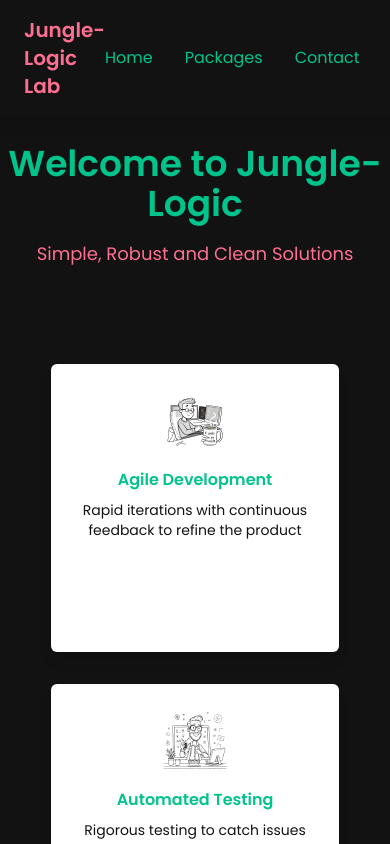
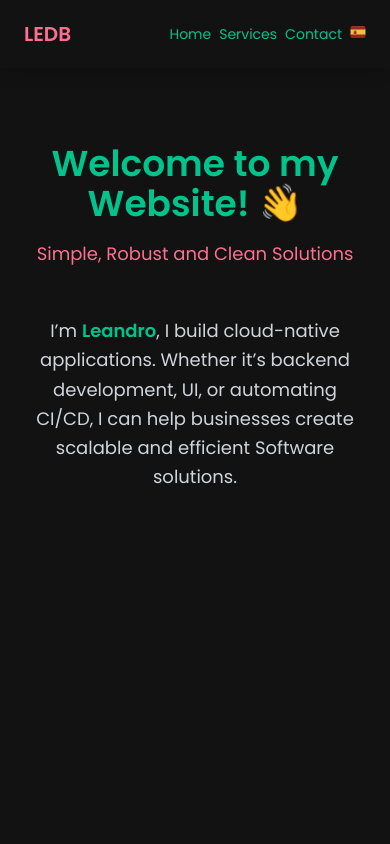
Before and after one commit to leandrodalbo/ledb, a React (Vite) app: page / in a window 390 px wide. Shown: the top 844 px of the page. Built offline with nearby package versions, Linux system fonts and the light colour scheme.

Commit message:
refactoring home component

```diff
--- a/index.html
+++ b/index.html
@@ -1,10 +1,13 @@
-<!doctype html>
+<!DOCTYPE html>
 <html lang="en">
   <head>
     <meta charset="UTF-8" />
     <meta name="viewport" content="width=device-width, initial-scale=1.0" />
-    <link href="https://fonts.googleapis.com/css2?family=Poppins:wght@400;600&display=swap" rel="stylesheet">
-    <title>Jungle-Logic</title>
+    <link
+      href="https://fonts.googleapis.com/css2?family=Poppins:wght@400;600&display=swap"
+      rel="stylesheet"
+    />
+    <title>LEDB</title>
   </head>
   <body>
     <div id="root"></div>
--- a/src/assets/homedata.ts
+++ b/src/assets/homedata.ts
@@ -1,50 +1,9 @@
 import { HomeAssets } from "../types";
 
-import dev0 from './svg/dev0.svg';
-import dev1 from './svg/dev1.svg';
-import dev2 from './svg/dev2.svg';
-import dev3 from './svg/dev3.svg';
-import dev4 from './svg/dev4.svg';
-
 export const homedata: HomeAssets = {
-    h1HeaderKey: "homeh1",
-    ptextKey: "homeptext",
-    cardItems: [
-        {
-            id: 0,
-            titleKey: "homecardItem0Tile",
-            textKey: "homecardItem0Text",
-            "icon": dev0
-        },
-        {
-            id: 1,
-            titleKey: "homecardItem1Tile",
-            textKey: "homecardItem1Text",
-            "icon": dev1
-        },
-        {
-            id: 2,
-            titleKey: "homecardItem2Tile",
-            textKey: "homecardItem2Text",
-            "icon": dev2
-        },
-        {
-            id: 3,
-            titleKey: "homecardItem3Tile",
-            textKey: "homecardItem3Text",
-            "icon": dev3
-        },
-        {
-            id: 4,
-            titleKey: "homecardItem4Tile",
-            textKey: "homecardItem4Text",
-            "icon": dev4
-        },
-        {
-            id: 5,
-            titleKey: "homecardItem5Tile",
-            textKey: "homecardItem5Text",
-            icon: dev0
-        }
-    ]
-}
+  h1HeaderKey: "homeh1",
+  ptextKey: "homeptext",
+  ptextKey2: "homeptext2",
+  beforeName: "bfName",
+  name: "Leandro",
+};
--- a/src/assets/navigation.ts
+++ b/src/assets/navigation.ts
@@ -1,14 +1,13 @@
-import { NavigationItems } from '../types';
+import { NavigationItems } from "../types";
 
-import esflag from './svg/es.svg';
-import enflag from './svg/en.svg';
-
+import esflag from "./svg/es.svg";
+import enflag from "./svg/en.svg";
 
 export const items: NavigationItems = {
-    jl: "Jungle-Logic Lab",
-    homeKey: "navhome",
-    packagesKey: "navPackages",
-    contactKey: "navContact",
-    es: esflag,
-    en: enflag
-}
+  brand: "LEDB",
+  homeKey: "navhome",
+  packagesKey: "navPackages",
+  contactKey: "navContact",
+  es: esflag,
+  en: enflag,
+};
--- a/src/home/Home.tsx
+++ b/src/home/Home.tsx
@@ -1,28 +1,36 @@
 import { HomeAssets } from "../types";
-import HomeItem from "./item/HomeItem";
-import { useTranslation } from 'react-i18next';
-
+import { useTranslation } from "react-i18next";
 
 interface HomeProps {
-  assets: HomeAssets
+  assets: HomeAssets;
 }
-
 
 const Home = ({ assets }: HomeProps) => {
   const { t } = useTranslation();
   return (
-    <section id="home" className="bg-darkBg text-lightText min-h-screen pt-24 text-center py-12 ">
+    <section
+      id="home"
+      className="bg-darkBg text-lightText min-h-screen pt-24 text-center py-12 "
+    >
+      <header className="text-center py-12">
+        <h1 className="text-4xl font-bold text-jungleGreen">
+          {t(assets.h1HeaderKey)}
+          <span className="inline-block animate-waving-hand ml-2">👋</span>
+        </h1>
+        <p className="text-lg text-junglePink mt-4">{t(assets.ptextKey)}</p>
+      </header>
 
-      <header className="text-center py-12">
-        <h1 className="text-4xl font-bold text-jungleGreen">{t(assets.h1HeaderKey)}</h1>
-        <p className="text-lg text-junglePink mt-4">{t(assets.ptextKey)}</p>
-      </header >
-      <article data-testid="cards" className="flex justify-center items-center flex-wrap gap-8 py-12">
-        {assets.cardItems.map((item) => (
-          <HomeItem key={item.id} icon={item.icon} text={t(item.textKey)} title={t(item.titleKey)} />
-        ))}
-      </article>
-    </section >
+      <p
+        data-testid="large-text"
+        className="text-lg text-gray-300 mx-auto text-center px-6 sm:px-12 md:px-20 lg:px-32 xl:px-40 max-w-3xl leading-relaxed"
+      >
+        {t(assets.beforeName)}
+        <span data-testid="name" className="font-semibold text-jungleGreen">
+          {assets.name}
+        </span>
+        {t(assets.ptextKey2)}
+      </p>
+    </section>
   );
 };
 
--- a/src/locales/en/translation.ts
+++ b/src/locales/en/translation.ts
@@ -1,37 +1,50 @@
 const en = {
   navhome: "Home",
-    navPackages: "Packages",
+  navPackages: "Services",
   navContact: "Contact",
-    homeh1: "Welcome to Jungle-Logic",
+  homeh1: "Welcome to my Website!",
   homeptext: "Simple, Robust and Clean Solutions",
 
+  bfName: "I’m ",
+
+  homeptext2:
+    ", I build cloud-native applications. Whether it’s backend development, UI, or automating CI/CD, I can help businesses create scalable and efficient Software solutions.",
+
   homecardItem0Tile: "Agile Development",
-    homecardItem0Text: "Rapid iterations with continuous feedback to refine the product",
+  homecardItem0Text:
+    "Rapid iterations with continuous feedback to refine the product",
 
   homecardItem1Tile: "Automated Testing",
-    homecardItem1Text: "Rigorous testing to catch issues early and enhance reliability",
+  homecardItem1Text:
+    "Rigorous testing to catch issues early and enhance reliability",
 
   homecardItem2Tile: "Innovation in Problem Solving",
-    homecardItem2Text: "Keeping things simple by clearly defining what the system should do and how it should perform",
+  homecardItem2Text:
+    "Keeping things simple by clearly defining what the system should do and how it should perform",
 
   homecardItem3Tile: "Cloud-Native Approach",
-    homecardItem3Text: "Systems that are easily recoverable from issues and simple to monitor",
+  homecardItem3Text:
+    "Systems that are easily recoverable from issues and simple to monitor",
 
   homecardItem4Tile: "Clean Code and Best Practices",
   homecardItem4Text: "Solutions that are maintainable and efficient",
 
   homecardItem5Tile: "Automated Deployments",
-    homecardItem5Text: "Using strong automation to make frequent and reliable updates",
+  homecardItem5Text:
+    "Using strong automation to make frequent and reliable updates",
 
   packagesHeader: "Packages",
-    pkg0Title: 'Cloud-Native Application Development',
-    pkg0Content: 'Build secure, scalable apps with Java, Kotlin, Spring Boot, and AWS. Ideal for startups and cloud-focused businesses',
+  pkg0Title: "Cloud-Native Application Development",
+  pkg0Content:
+    "Build secure, scalable apps with Java, Kotlin, Spring Boot, and AWS. Ideal for startups and cloud-focused businesses",
 
-    pkg1Title: 'Infrastructure Automation Services',
-    pkg1Content: 'Design, automate, and manage cloud infrastructure with Terraform and AWS for scalable, cost-effective solutions',
+  pkg1Title: "Infrastructure Automation Services",
+  pkg1Content:
+    "Design, automate, and manage cloud infrastructure with Terraform and AWS for scalable, cost-effective solutions",
 
-    pkg2Title: 'Full-Stack Web Development',
-    pkg2Content: 'Create responsive web apps with React, TypeScript, and Spring Boot. Interactive frontends and robust backends',
+  pkg2Title: "Full-Stack Web Development",
+  pkg2Content:
+    "Create responsive web apps with React, TypeScript, and Spring Boot. Interactive frontends and robust backends",
 };
 
 export default en;
--- a/src/locales/es/translation.ts
+++ b/src/locales/es/translation.ts
@@ -1,38 +1,50 @@
 const es = {
   navhome: "Home",
-    navPackages: "Paquetes",
+  navPackages: "Servicios",
   navContact: "Contacto",
-    homeh1: "Bienvenido a Jungle-Logic",
+  homeh1: "¡Bienvenidos a mi sitio web!",
   homeptext: "Solutiones Simples, Robustas y de Codigo Limpio",
 
+  bfName: "Mi nombre es ",
+
+  homeptext2:
+    ", desarrollo aplicaciones nativas en la nube. Ya sea desarrollo de backend, UI o automatización de CI/CD, las soluciones siempre seran escalables y eficientes.",
+
   homecardItem0Tile: "Metodologias Agiles",
-    homecardItem0Text: "Iteraciones rápidas con retroalimentación continua perimitiendo perfeccionar el producto",
+  homecardItem0Text:
+    "Iteraciones rápidas con retroalimentación continua perimitiendo perfeccionar el producto",
 
   homecardItem1Tile: "Pruebas automatizadas",
-    homecardItem1Text: "Pruebas rigurosas para detectar problemas de forma temprana mejorando confiabilidad",
+  homecardItem1Text:
+    "Pruebas rigurosas para detectar problemas de forma temprana mejorando confiabilidad",
 
   homecardItem2Tile: "Innovación en la resolución de problemas",
-    homecardItem2Text: "Mantener las cosas simples definiendo claramente lo que el sistema debe hacer y cómo debe funcionar",
+  homecardItem2Text:
+    "Mantener las cosas simples definiendo claramente lo que el sistema debe hacer y cómo debe funcionar",
 
   homecardItem3Tile: "Enfoque nativo en la nube",
-    homecardItem3Text: "Sistemas que se recuperan fácilmente de problemas y son simples de monitorear",
+  homecardItem3Text:
+    "Sistemas que se recuperan fácilmente de problemas y son simples de monitorear",
 
   homecardItem4Tile: "Código limpio y buenas prácticas",
   homecardItem4Text: "Soluciones mantenibles y eficientes",
 
   homecardItem5Tile: "Despliegues automatizados",
-    homecardItem5Text: "Automatizar el proceso de despliegue permite realizar actualizaciones frecuentes y confiables",
+  homecardItem5Text:
+    "Automatizar el proceso de despliegue permite realizar actualizaciones frecuentes y confiables",
 
   packagesHeader: "Paquetes",
-    pkg0Title: 'Desarrollo de aplicaciones nativas en la nube',
-    pkg0Content: 'Desarrolla aplicaciones seguras y escalables con Java, Kotlin, Spring Boot y AWS. Ideales para startups o negocios enfocados en la nube',
+  pkg0Title: "Desarrollo de aplicaciones nativas en la nube",
+  pkg0Content:
+    "Desarrolla aplicaciones seguras y escalables con Java, Kotlin, Spring Boot y AWS. Ideales para startups o negocios enfocados en la nube",
 
-    pkg1Title: 'Infraestructura automatizada',
-    pkg1Content: "Diseña, automatiza y gestiona infraestructura en la nube con Terraform y AWS para soluciones escalables y rentables",
+  pkg1Title: "Infraestructura automatizada",
+  pkg1Content:
+    "Diseña, automatiza y gestiona infraestructura en la nube con Terraform y AWS para soluciones escalables y rentables",
 
-    pkg2Title: 'Desarrollo web full-stack',
-    pkg2Content: "Aplicaciones web responsive con React, TypeScript y Spring Boot. Frontends interactivos y backends robustos"
-
+  pkg2Title: "Desarrollo web full-stack",
+  pkg2Content:
+    "Aplicaciones web responsive con React, TypeScript y Spring Boot. Frontends interactivos y backends robustos",
 };
 
 export default es;
--- a/src/navbar/Navbar.tsx
+++ b/src/navbar/Navbar.tsx
@@ -1,31 +1,44 @@
 import { NavigationItems } from "../types";
-import { useTranslation } from 'react-i18next';
+import { useTranslation } from "react-i18next";
 
 interface NavbarProps {
-    items: NavigationItems
+  items: NavigationItems;
 }
 
 const Navbar = ({ items }: NavbarProps) => {
-
   const { t, i18n } = useTranslation();
 
   const changeLanguage = () => {
-        i18n.changeLanguage((i18n.language === "en") ? "es" : "en");
+    i18n.changeLanguage(i18n.language === "en" ? "es" : "en");
   };
 
-    const flag = (i18n.language === "en" ? items.en : items.es);
+  const flag = i18n.language === "en" ? items.en : items.es;
 
   return (
     <nav className="fixed top-0 left-0 w-full shadow-lg z-10 bg-darkBg text-jungleGreen py-4 px-6 flex justify-between items-center">
-            <a href="#home"><p className="text-xl font-bold text-junglePink">{items.jl}</p></a>
+      <a href="#home">
+        <p className="text-xl font-bold text-junglePink mr-2">{items.brand}</p>
+      </a>
 
-            <ul className="flex justify-center space-x-8 py-4">
-                <li className="hover:text-junglePink"><a href="#home">{t(items.homeKey)}</a></li>
-                <li className="hover:text-junglePink"><a href="#packages">{t(items.packagesKey)}</a></li>
-                <li className="hover:text-junglePink"><a href="#contact">{t(items.contactKey)}</a></li>
-                <li><img src={flag} alt={i18n.language} className="w-5 h-5" onClick={() => changeLanguage()} /></li>
+      <ul className="flex justify-center space-x-2 sm:space-x-4 py-2 sm:py-4 text-sm sm:text-base">
+        <li className="hover:text-junglePink">
+          <a href="#home">{t(items.homeKey)}</a>
+        </li>
+        <li className="hover:text-junglePink">
+          <a href="#packages">{t(items.packagesKey)}</a>
+        </li>
+        <li className="hover:text-junglePink">
+          <a href="#contact">{t(items.contactKey)}</a>
+        </li>
+        <li>
+          <img
+            src={flag}
+            alt={i18n.language}
+            className="w-4 h-4 sm:w-5 sm:h-5"
+            onClick={() => changeLanguage()}
+          />
+        </li>
       </ul>
-
     </nav>
   );
 };
```
Also changed, not shown: src/types.ts (+24 -24 lines), tailwind.config.ts (+22 -13 lines), 2 other files (tests, documents, lock files or other folders). Lines whose indentation alone changed are shown as unchanged.
